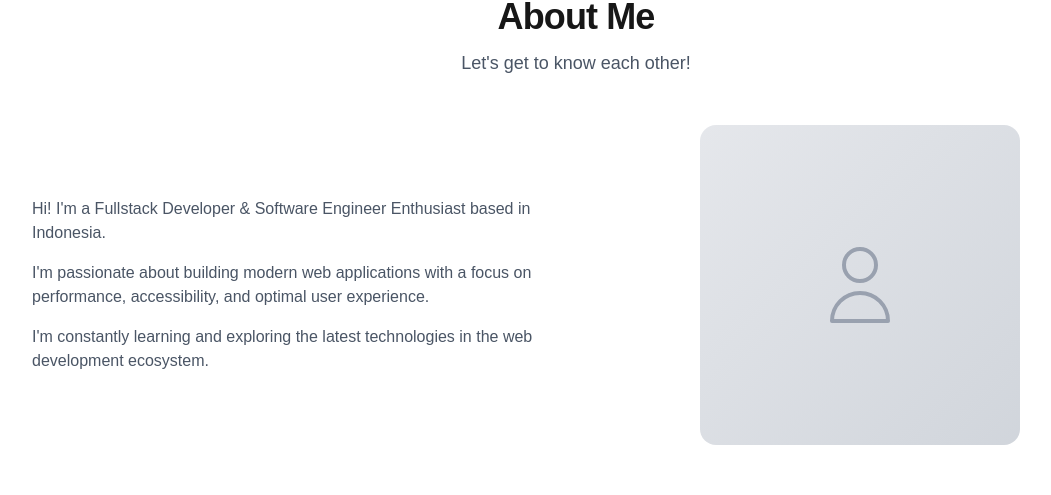
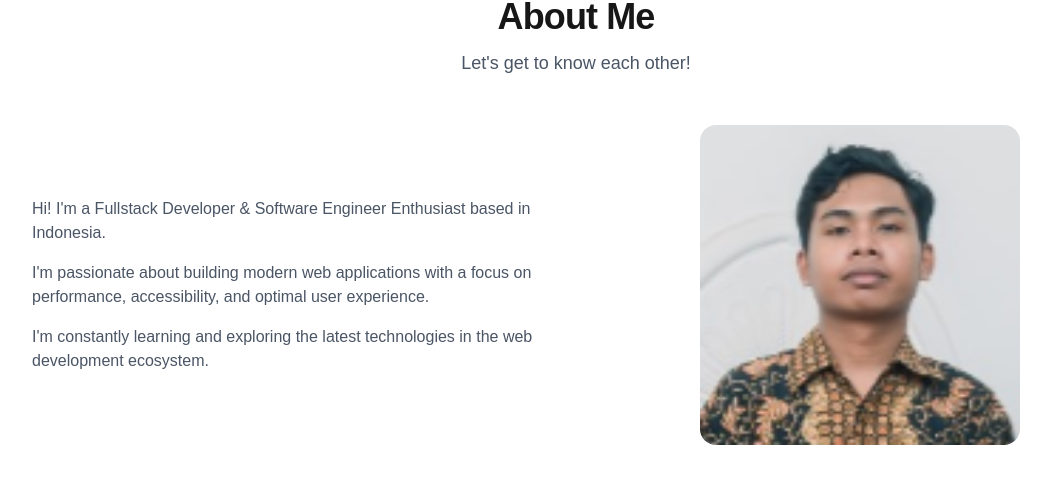
Before and after one commit to Limzy71/Portofolio, a Next.js app: page / in a window 1280 px wide. Shown: the part 915-1410 px from the top of the page, without its empty margins (64-1115 px from the left). Built offline with nearby package versions, Linux system fonts and the light colour scheme.

Commit message:
add profile photo to About section

```diff
--- a/components/sections/About.tsx
+++ b/components/sections/About.tsx
@@ -1,6 +1,7 @@
 "use client";
 
 import { motion } from "framer-motion";
+import Image from "next/image";
 import { Section } from "@/components/ui/Section";
 import { useLanguage } from "@/contexts/LanguageContext";
 import { fadeInLeft, fadeInRight } from "@/lib/animations";
@@ -30,12 +31,15 @@ export function About() {
           viewport={{ once: true }}
           className="flex justify-center"
         >
-          <div className="relative h-72 w-72 overflow-hidden rounded-2xl bg-gradient-to-br from-gray-200 to-gray-300 dark:from-gray-800 dark:to-gray-700 sm:h-80 sm:w-80">
-            <div className="flex h-full items-center justify-center text-gray-400 dark:text-gray-500">
-              <svg className="h-24 w-24" fill="none" viewBox="0 0 24 24" stroke="currentColor">
-                <path strokeLinecap="round" strokeLinejoin="round" strokeWidth={1} d="M16 7a4 4 0 11-8 0 4 4 0 018 0zM12 14a7 7 0 00-7 7h14a7 7 0 00-7-7z" />
-              </svg>
-            </div>
+          <div className="relative h-72 w-72 overflow-hidden rounded-2xl sm:h-80 sm:w-80">
+            <Image
+              src="/images/profile.png"
+              alt="Profile photo"
+              fill
+              className="object-cover"
+              sizes="(max-width: 640px) 288px, 320px"
+              priority
+            />
           </div>
         </motion.div>
       </div>
```
Also changed, not shown: public/images/profile.png (added).
